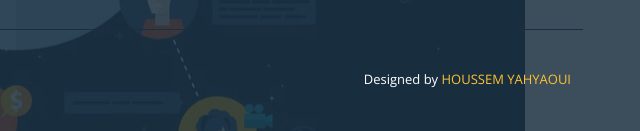
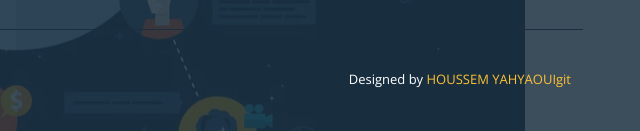
Before and after one commit to houssemyahyaoui/Bocar, a plain HTML site: page index.html in a window 1280 px wide. Shown: the part 9516-9647 px from the top of the page, 627-1267 px from the left. Drawn offline with nearby package versions, Linux system fonts and the light colour scheme.

Commit message:
first commit

```diff
--- a/index.html
+++ b/index.html
@@ -805,7 +805,7 @@ Utiliser le manchon de protection pour protéger la soudure.
         <!-- You can delete the links only if you purchased the pro version. -->
         <!-- Licensing information: https://bootstrapmade.com/license/ -->
         <!-- Purchase the pro version with working PHP/AJAX contact form: https://bootstrapmade.com/bocor-bootstrap-template-nice-animation/ -->
-        Designed by <a href="https://bootstrapmade.com/">HOUSSEM YAHYAOUI</a>
+        Designed by <a href="https://bootstrapmade.com/">HOUSSEM YAHYAOUIgit</a>
       </div>
     </div>
   </footer><!-- End Footer -->
```
